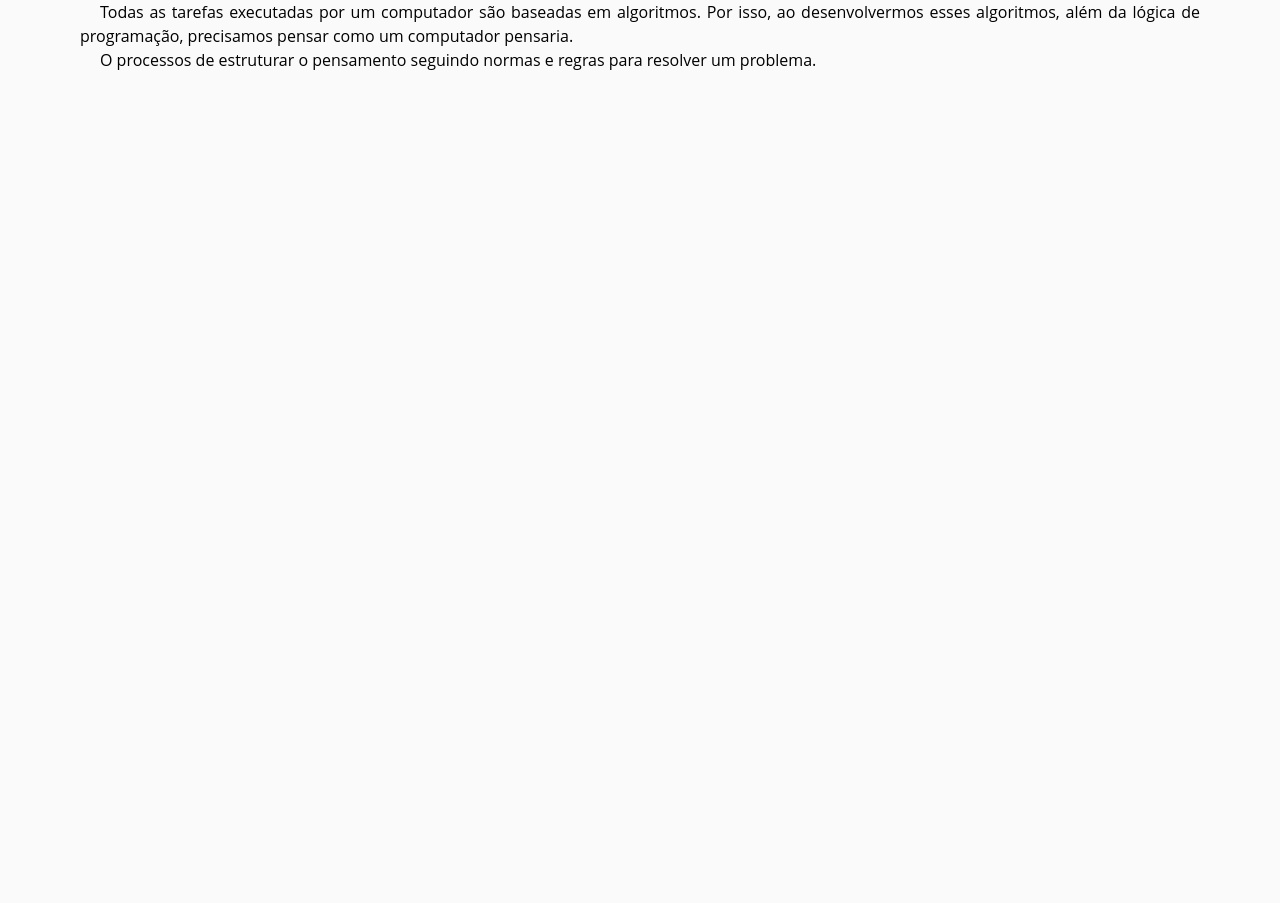
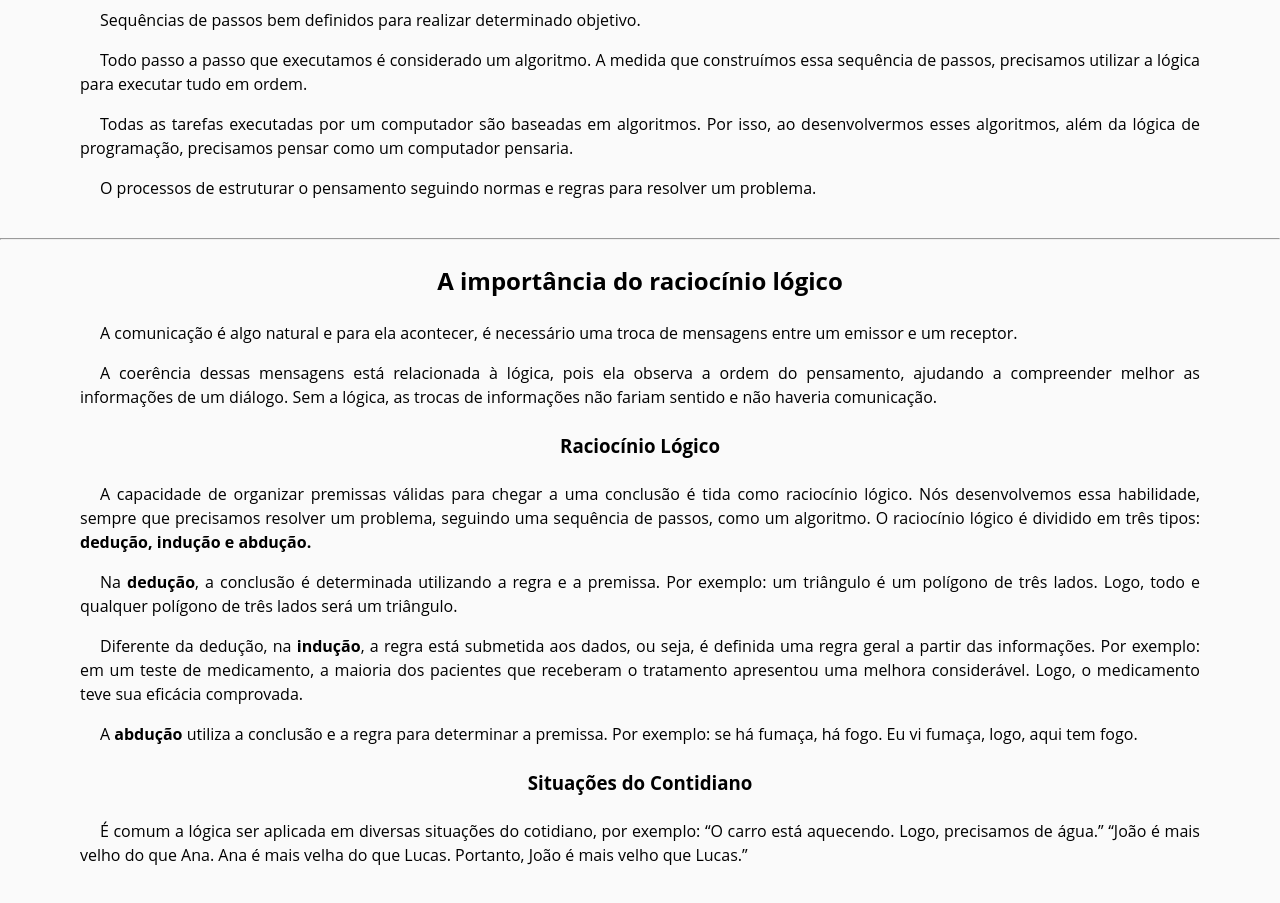
Before and after one commit to jpcchaves/softex-notes, a React (Create React App) app: page /modulo1 in a window 1280 px wide. Shown: the part 899-1802 px from the top of the page. Before the commit the page ends 1211 px from the top, so only its background shows below. Built offline with nearby package versions, Linux system fonts and the light colour scheme.

Commit message:
A importância do raciocínio lógico

```diff
--- a/src/pages/Modules.module.css
+++ b/src/pages/Modules.module.css
@@ -9,7 +9,7 @@
 
 .module_container p {
     text-align: justify;
-    margin: 0 5rem;
+    margin: 0 5rem 1rem;
     text-indent: 20px;
     line-height: 1.5rem;
 }
--- a/src/pages/Modulo1/Modulo1.jsx
+++ b/src/pages/Modulo1/Modulo1.jsx
@@ -72,6 +72,51 @@ const Modulo1 = () => {
         O processos de estruturar o pensamento seguindo normas e regras para
         resolver um problema.
       </p>
+      <br />
+      <hr />
+      <h2>A importância do raciocínio lógico</h2>
+      <p>
+        A comunicação é algo natural e para ela acontecer, é necessário uma
+        troca de mensagens entre um emissor e um receptor.
+      </p>
+      <p>
+        A coerência dessas mensagens está relacionada à lógica, pois ela observa
+        a ordem do pensamento, ajudando a compreender melhor as informações de
+        um diálogo. Sem a lógica, as trocas de informações não fariam sentido e
+        não haveria comunicação.
+      </p>
+      <h3>Raciocínio Lógico</h3>
+      <p>
+        A capacidade de organizar premissas válidas para chegar a uma conclusão
+        é tida como raciocínio lógico. Nós desenvolvemos essa habilidade, sempre
+        que precisamos resolver um problema, seguindo uma sequência de passos,
+        como um algoritmo. O raciocínio lógico é dividido em três tipos:
+        <strong> dedução, indução e abdução.</strong>
+      </p>
+      <p>
+        Na <strong>dedução</strong>, a conclusão é determinada utilizando a
+        regra e a premissa. Por exemplo: um triângulo é um polígono de três
+        lados. Logo, todo e qualquer polígono de três lados será um triângulo.
+      </p>
+      <p>
+        Diferente da dedução, na <strong>indução</strong>, a regra está
+        submetida aos dados, ou seja, é definida uma regra geral a partir das
+        informações. Por exemplo: em um teste de medicamento, a maioria dos
+        pacientes que receberam o tratamento apresentou uma melhora
+        considerável. Logo, o medicamento teve sua eficácia comprovada.
+      </p>
+      <p>
+        A <strong>abdução</strong> utiliza a conclusão e a regra para determinar
+        a premissa. Por exemplo: se há fumaça, há fogo. Eu vi fumaça, logo, aqui
+        tem fogo.
+      </p>
+      <h3>Situações do Contidiano</h3>
+      <p>
+        É comum a lógica ser aplicada em diversas situações do cotidiano, por
+        exemplo: “O carro está aquecendo. Logo, precisamos de água.” “João é
+        mais velho do que Ana. Ana é mais velha do que Lucas. Portanto, João é
+        mais velho que Lucas.”
+      </p>
     </div>
   );
 };
```
